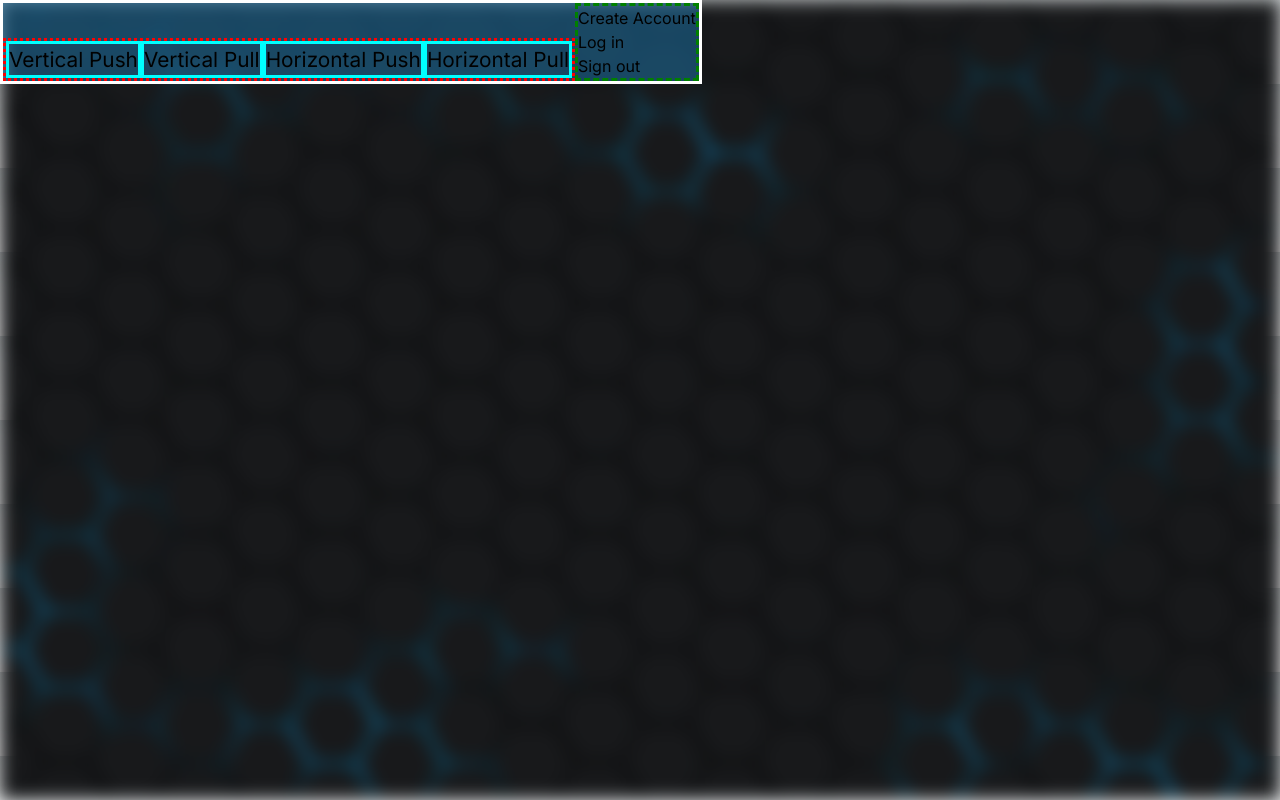
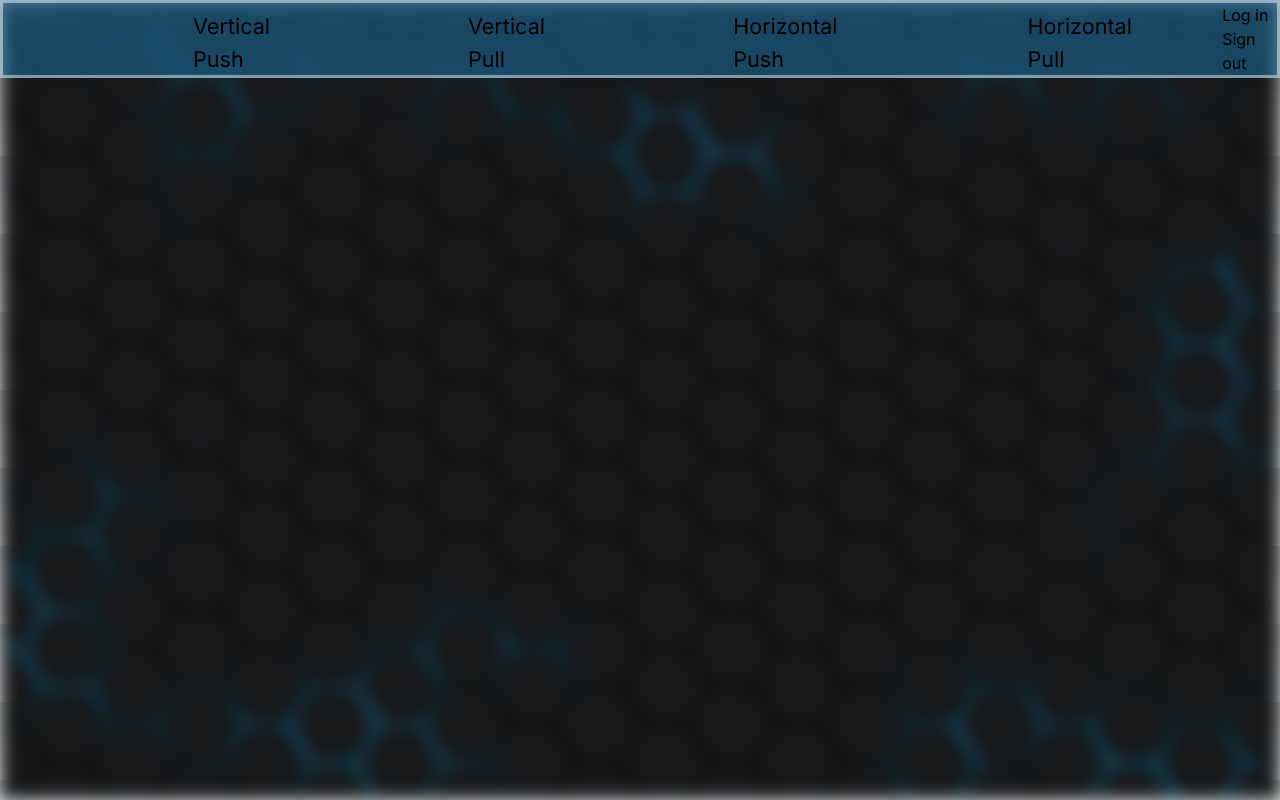
Before and after one commit to willtsh/calprog, a Next.js app: page /Home in a window 1280 px wide. Built offline with nearby package versions, Linux system fonts and the light colour scheme.

Commit message:
looks better

```diff
--- a/src/Components/Navbar.jsx
+++ b/src/Components/Navbar.jsx
@@ -15,7 +15,6 @@ function Navbar () {
             </div>
             <div>
                 <ul className="acc_options">
-                    <li>Create Account</li>
                     <li>Log in</li>
                     <li>Sign out</li>
                 </ul>
--- a/src/Components/navbar.css
+++ b/src/Components/navbar.css
@@ -1,24 +1,22 @@
 nav {
     background: rgba(28, 107, 153, 0.575);
     display: flex;
+    width: 100%;
     align-items: flex-end;
     justify-content: space-between;
-    border: white;
+    border: rgba(255, 255, 255, 0.459);
     border-style: solid;
 }
 
 .tabs {
     display: flex;
-    font-size: 1.3rem;
-    border: red;
-    border-style: dotted;
+    font-size: 1.35rem;
+    padding-left: 100px;
 }
 
 .tabs li {
     display: flex;
-    justify-content: space-evenly;
-    border: cyan;
-    border-style: solid;
+    padding: 0px 90px;
 }
 
 .tabs li a:hover {
@@ -28,7 +26,4 @@ nav {
 .acc_options {
     display: flex;
     flex-direction: column;
-
-    border: green;
-    border-style: dashed;
 }
```
